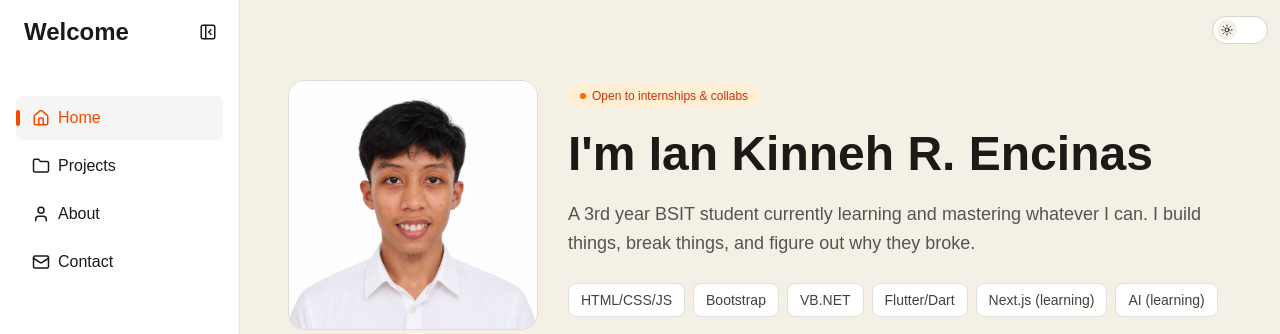
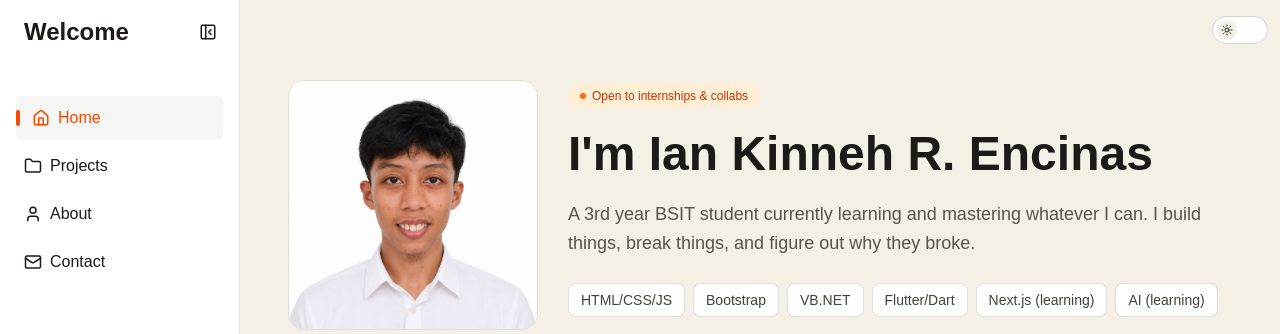
Before and after one commit to isthathowitworks/profile-portfolio, a Next.js app: page / in a window 1280 px wide. Shown: the top 334 px of the page. Built offline with nearby package versions, Linux system fonts and the light colour scheme.

Commit message:
Update sidebar.js

```diff
--- a/src/app/sidebar.js
+++ b/src/app/sidebar.js
@@ -37,7 +37,7 @@ export default function Sidebar() {
             onClick={onNavigate}
             // Padding is FIXED (pl-4 pr-2) for every state — it never
             // changes between active/inactive, so there is no jump.
-            className={`relative flex items-center gap-2 text-base font-medium py-2.5 pl-4 pr-2 rounded-md ${
+            className={`relative flex items-center gap-2 text-base font-medium py-2.5 pl-2 pr-2 rounded-md ${
               navCollapsed ? "justify-center px-2" : ""
             } ${
               isActive
@@ -70,7 +70,7 @@ export default function Sidebar() {
                 than before so the slide is unmistakable. */}
             <span
               className={`relative flex items-center gap-2 transition-transform duration-500 ease-out ${
-                isActive && !navCollapsed ? "translate-x-0" : "translate-x-0"
+                isActive && !navCollapsed ? "translate-x-2" : "translate-x-0"
               }`}
             >
               <Icon size={18} />
```
